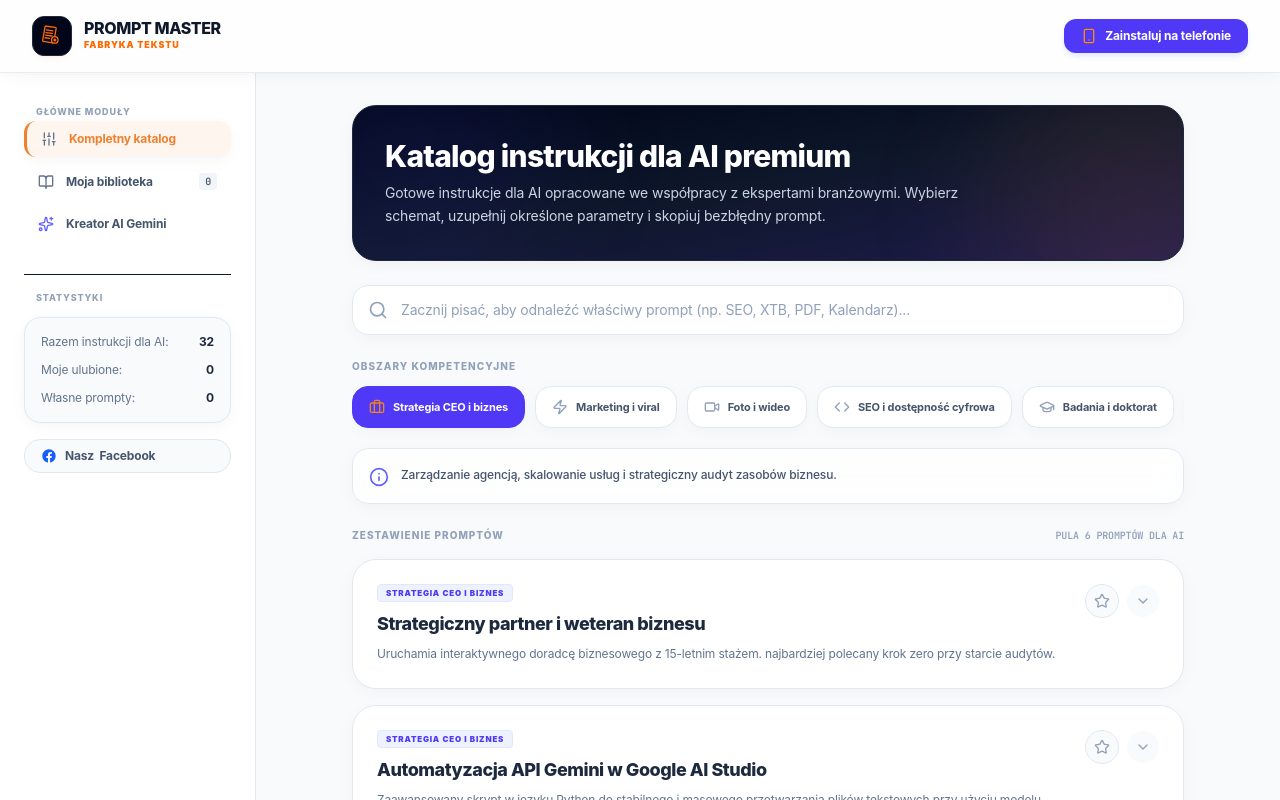
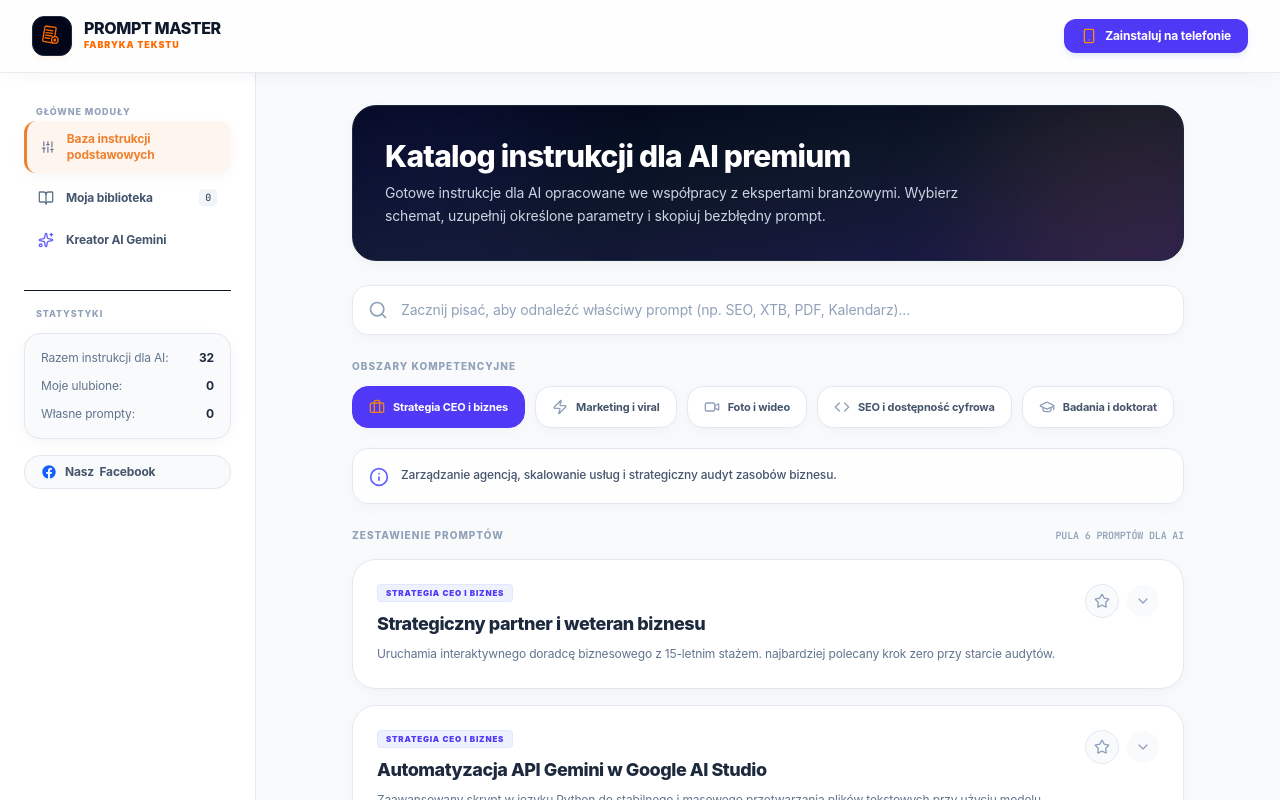
Before and after one commit to fabrykat3kstu/prompt_master, a React (Vite) app: page / in a window 1280 px wide. Shown: the top 800 px of the page. Built offline with nearby package versions, Linux system fonts and the light colour scheme.

Commit message:
Remove STANDARYZACJA WYGŁADZONA and rename Kompletny katalog -> Baza instrukcji podstawowych

```diff
--- a/src/App.tsx
+++ b/src/App.tsx
@@ -423,7 +423,7 @@ export default function App() {
               className={`w-full flex items-center gap-3 px-3.5 py-2.5 rounded-xl text-xs font-bold transition-all text-left ${activeTab === "explore" ? "sidebar-active-orange custom-shadow" : "text-slate-600 hover:bg-slate-50"}`}
             >
               <Sliders className="w-4 h-4 text-slate-500" />
-              <span>Kompletny katalog</span>
+              <span>Baza instrukcji podstawowych</span>
             </button>
 
             <button
@@ -652,7 +652,6 @@ export default function App() {
                                     <Terminal className="w-4 h-4 text-slate-500" />
                                     <span>Podgląd skompilowanego promptu</span>
                                   </div>
-                                  <span className="text-[9px] text-slate-400 font-mono">STANDARYZACJA WYGŁADZONA</span>
                                 </div>
                                 <div className="bg-slate-900 border border-slate-800 rounded-[2rem] p-5 pt-12 relative shadow-inner overflow-hidden max-h-[250px] overflow-y-auto custom-scrollbar">
 
```
